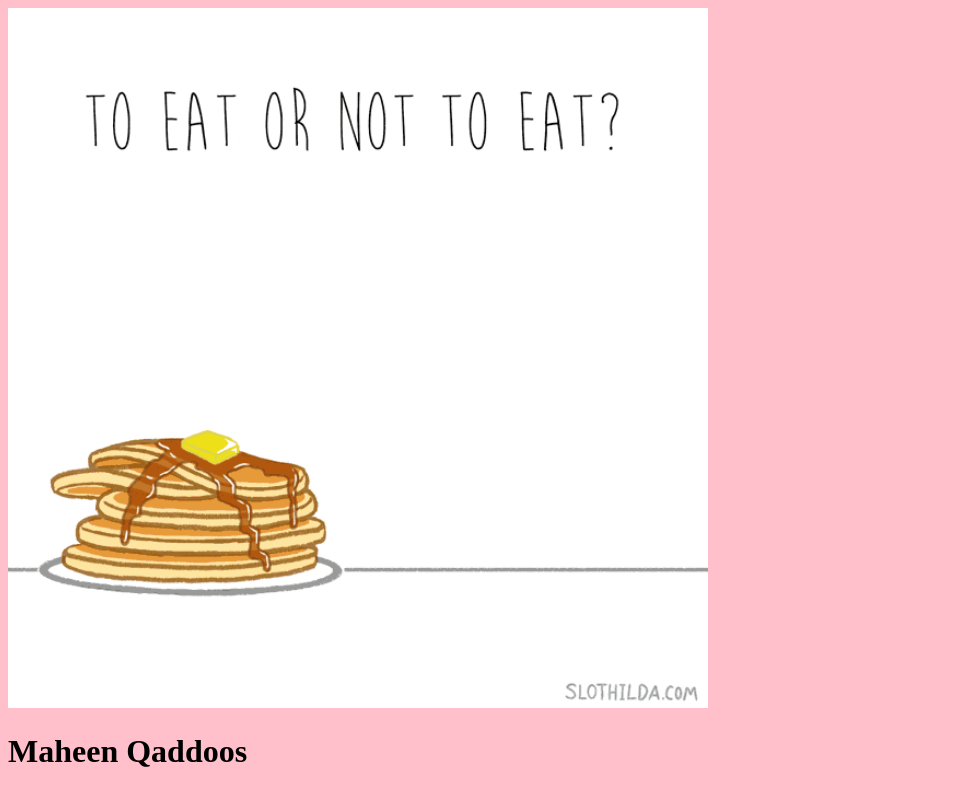
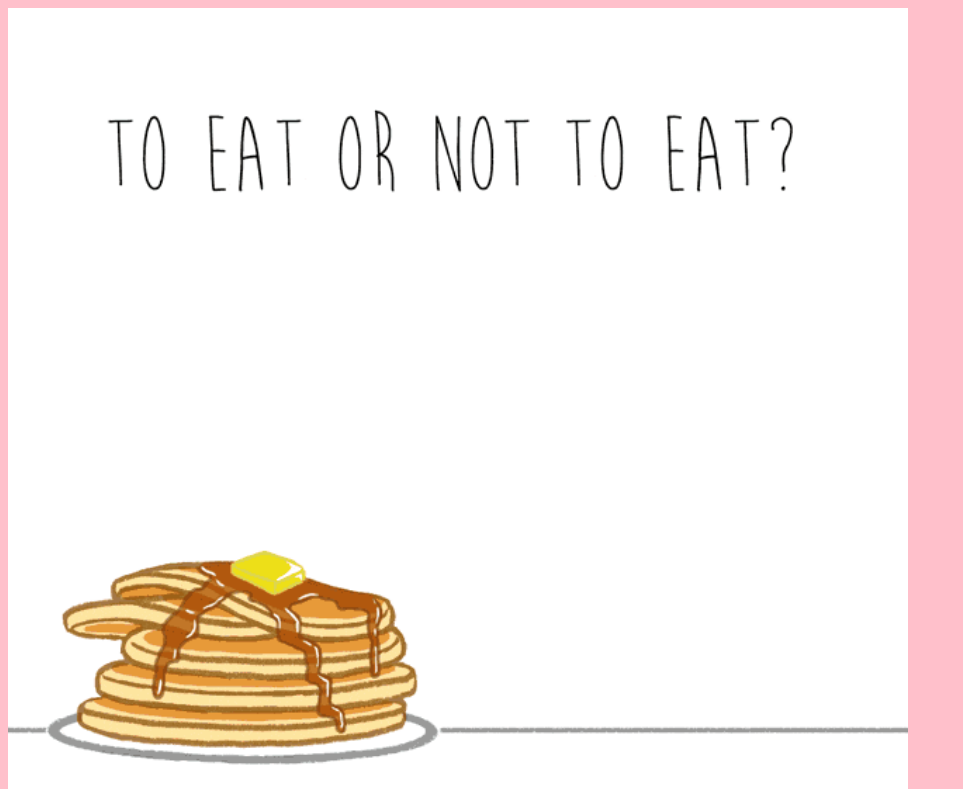
Before and after one commit to mqaddoos/exercise3, a plain HTML site: page index.html in a window 1280 px wide. Shown: the top 789 px of the page, without its empty margins (0-963 px from the left). Drawn offline with Linux system fonts and the light colour scheme.

Commit message:
size of gif

```diff
--- a/index.html
+++ b/index.html
@@ -6,7 +6,7 @@
     <!-- made by Maheen on September 30th, 2025 -->
   </head>
   <body style="background-color:pink">
-    <img src="Hungry Pancake Day GIF by SLOTHILDA.gif" alt="To eat or not to eat? Ofcourse EAT!!!" width="700">
+    <img src="Hungry Pancake Day GIF by SLOTHILDA.gif" alt="To eat or not to eat? Ofcourse EAT!!!" width="900" height="900">
     <h1>Maheen Qaddoos</h1>
     <h2 style="color:brown">GitHub Setup Complete!</h2>
   </body>
```
